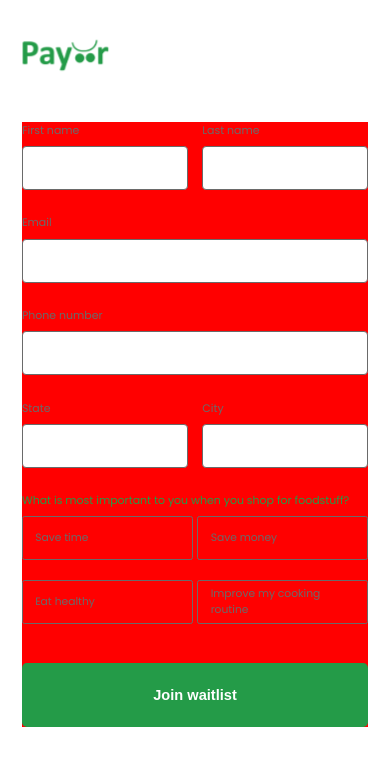
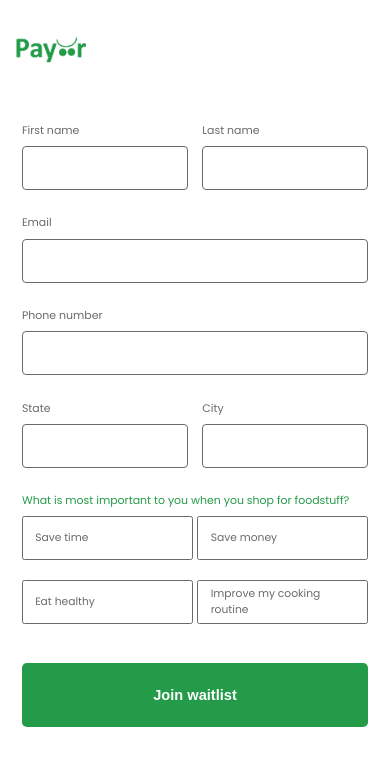
Before and after one commit to emmanuelnwogbo/payoor, a Nuxt app in the folder ui/: page /waitlist in a window 390 px wide. Shown: the top 766 px of the page. Built offline with nearby package versions, Linux system fonts and the light colour scheme.

Commit message:
survey form

```diff
--- a/ui/assets/scss/classes.scss
+++ b/ui/assets/scss/classes.scss
@@ -101,10 +101,13 @@
 .logo {
     height: #{scaleValue(200)};
     width: #{scaleValue(200)};
+    //background: red;
 
     @media only screen and (max-width: 768px) {
-        height: #{scaleValue(800)};
-        width: #{scaleValue(800)};
+        height: #{scaleValue(400)};
+        width: #{scaleValue(420)};
+        display: flex;
+        align-items: center;
     }
 
     & img {
@@ -454,7 +457,6 @@
 
 .formbody {
     background: $white;
-    background: red;
 }
 
 .formarea {
@@ -574,3 +576,13 @@
 .highz {
     z-index: 20;
 }
+
+.fixed-header-white {
+    background: $white;
+    width: 100vw;
+    height: #{scaleValue(300)};
+    position: fixed;
+    top: 0;
+    left: 0;
+    z-index: 20;
+}
--- a/ui/pages/waitlist.vue
+++ b/ui/pages/waitlist.vue
@@ -29,12 +29,14 @@
                     </figure>
                 </div>
                 <div class="form waitlist__formarea waitlist__flexarea">
-                    <figure class="waitlist__logo logo mobile">
-                        <img src="@/assets/imgs/payoor-green.svg" />
-                    </figure>
+                    <div class="fixed-header-white">
+                        <figure class="waitlist__logo logo mobile">
+                            <img src="@/assets/imgs/payoor-green-two.svg" />
+                        </figure>
+                    </div>
 
                     <div class="formbody">
-                        <div class="formarea highz">
+                        <div class="formarea">
                             <div class="inputbox">
                                 <input class="inputbox__input" type="text" placeholder="" v-model="firstname" />
                                 <label class="inputbox__label">
```
Also changed, not shown: ui/assets/imgs/payoor-green-two.svg (added).
